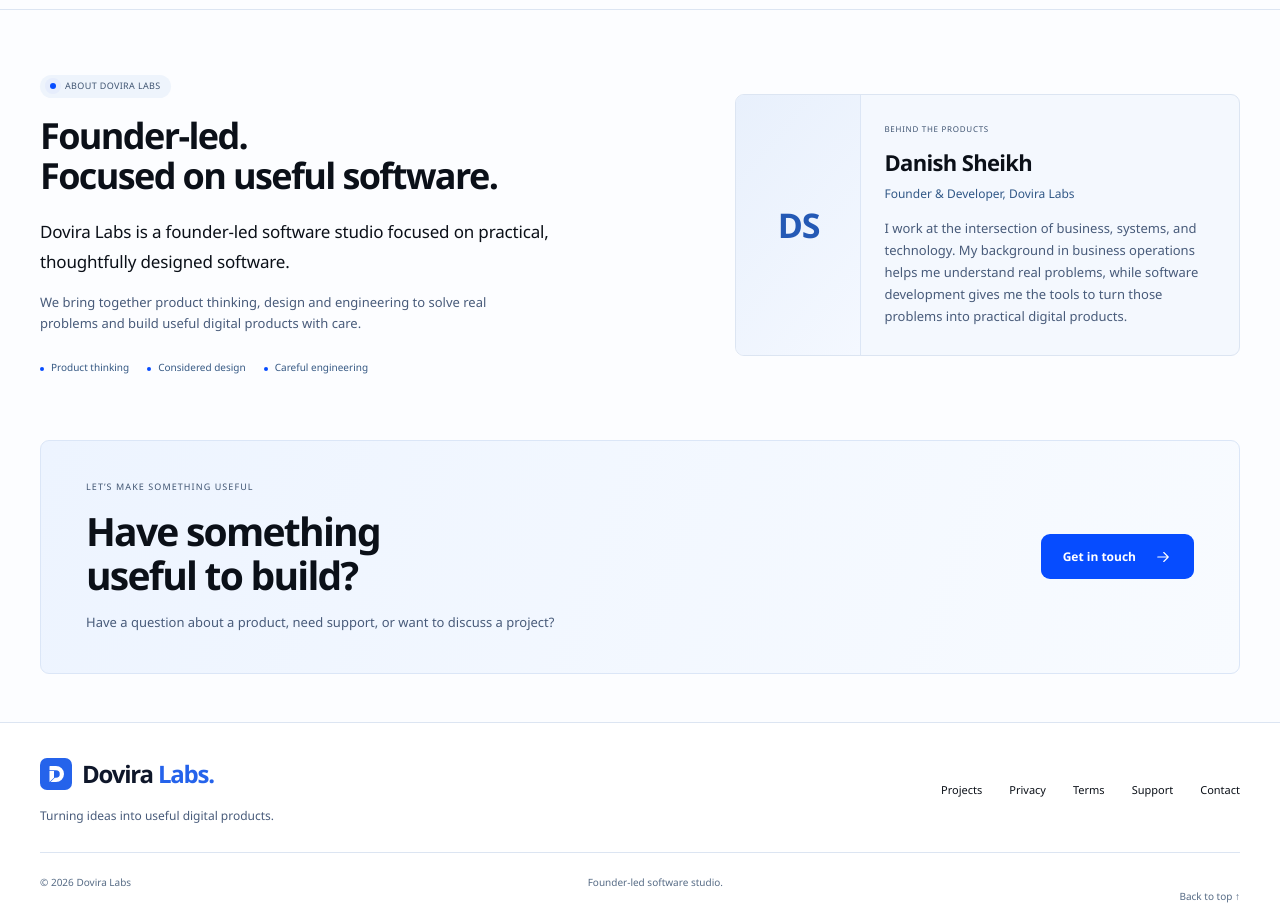
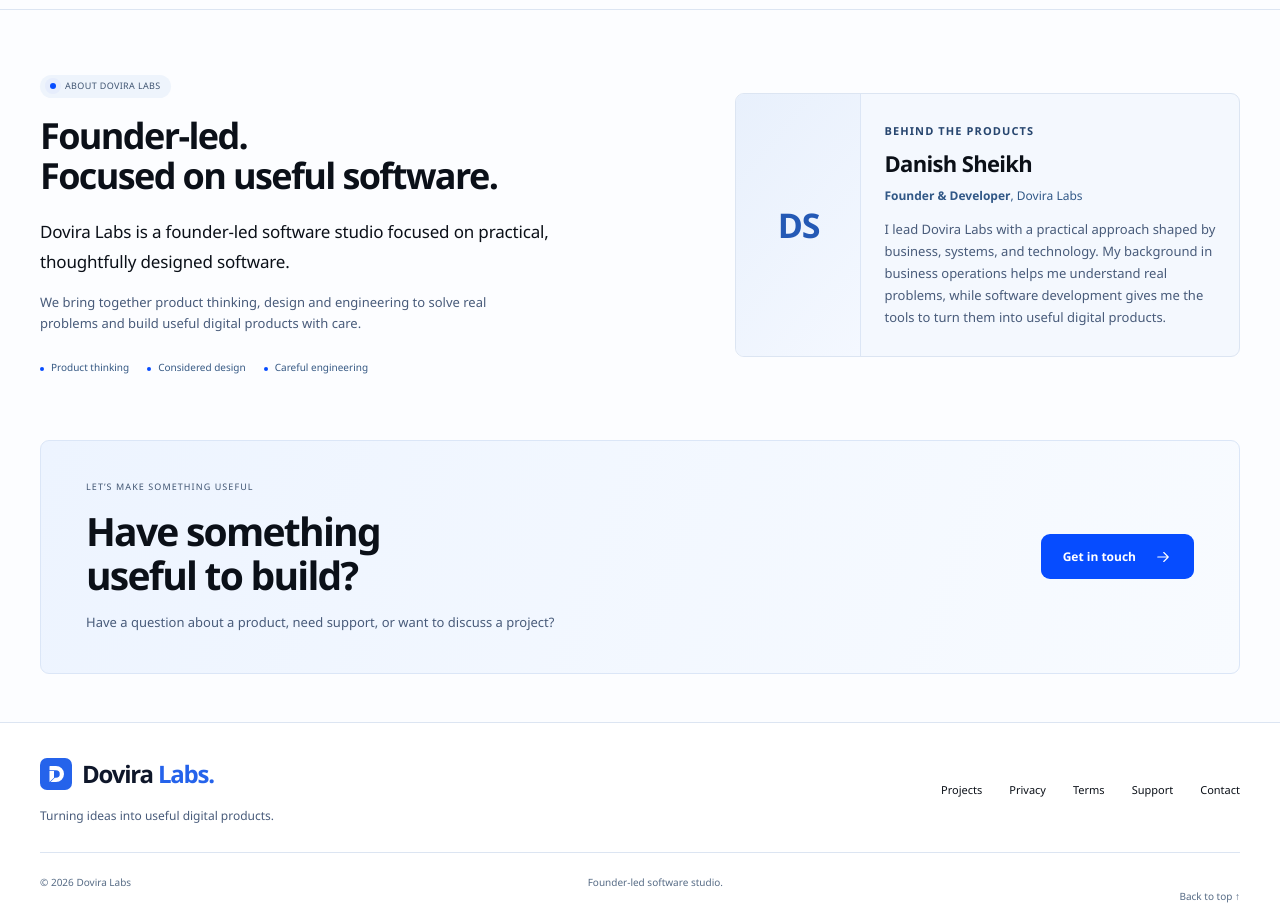
Before and after one commit to DoviraLabs/doviralabs.com, a React (Vite) app: page / in a window 1280 px wide. Shown: the part 1460-2379 px from the top of the page. Built offline with nearby package versions, Linux system fonts and the light colour scheme.

Commit message:
Polish founder section typography and positioning

```diff
--- a/src/pages/Home.tsx
+++ b/src/pages/Home.tsx
@@ -54,7 +54,7 @@
     </section>
     <section className="section container about-grid" id="about">
       <div><p className="eyebrow section-label"><span className="tiny-dot"/> ABOUT DOVIRA LABS</p><h2>Founder-led.<br/>Focused on useful software.</h2><p className="about-copy">Dovira Labs is a founder-led software studio focused on practical, thoughtfully designed software.</p><p className="muted">We bring together product thinking, design and engineering to solve real problems and build useful digital products with care.</p><div className="studio-principles"><span>Product thinking</span><span>Considered design</span><span>Careful engineering</span></div></div>
-      <article className="founder-card"><div className="founder-avatar" aria-hidden="true"><span className="founder-initials">DS</span></div><div className="founder-info"><p className="eyebrow">BEHIND THE PRODUCTS</p><h3>Danish Sheikh</h3><p className="founder-role">Founder &amp; Developer, Dovira Labs</p><p className="muted">I work at the intersection of business, systems, and technology. My background in business operations helps me understand real problems, while software development gives me the tools to turn those problems into practical digital products.</p></div></article>
+      <article className="founder-card"><div className="founder-avatar" aria-hidden="true"><span className="founder-initials">DS</span></div><div className="founder-info"><p className="eyebrow" style={{fontSize:"11px",fontWeight:700,letterSpacing:".1em",color:"#27466f",marginBottom:"12px"}}>BEHIND THE PRODUCTS</p><h3>Danish Sheikh</h3><p className="founder-role"><strong>Founder &amp; Developer</strong>, Dovira Labs</p><p className="muted">I lead Dovira Labs with a practical approach shaped by business, systems, and technology. My background in business operations helps me understand real problems, while software development gives me the tools to turn them into useful digital products.</p></div></article>
     </section>
     <ContactCTA/>
   </>;
```
